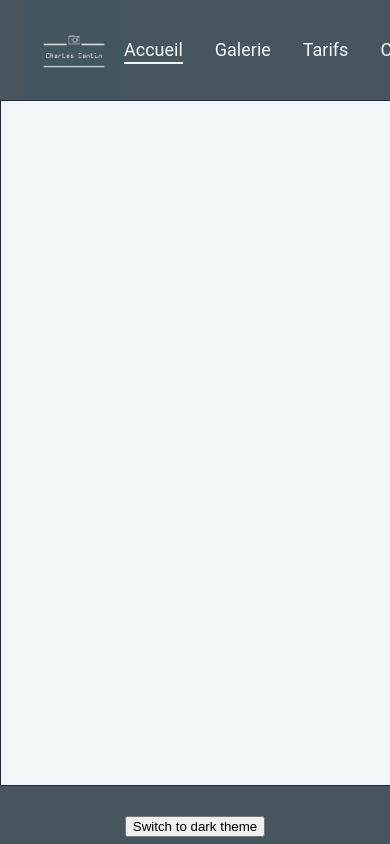
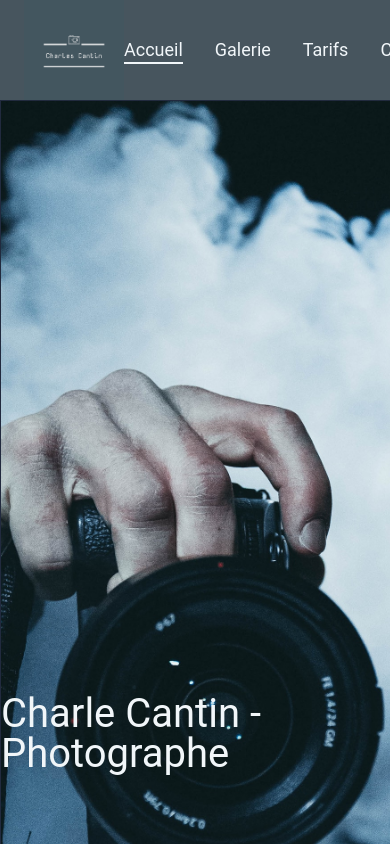
Before and after one commit to Valmirllap/charle-cantin-photography, a React (Create React App) app: page / in a window 390 px wide. Shown: the top 844 px of the page. Built offline with nearby package versions, Linux system fonts and the light colour scheme.

Commit message:
Ticket #5 - Accueil page done and responsive

```diff
--- /dev/null
+++ b/src/components/Accueil/Accueil.css
@@ -0,0 +1,25 @@
+div.picture-bg{
+  height: 150vh;
+  width: 100%;
+  background-image: url(../../Images/CharlePicture.jpg);
+  background-position: center;
+  background-size: cover;
+  background-repeat: no-repeat;
+  display: flex;
+  align-items: center;
+  justify-content: center;
+  font-size: 100px;
+  color: #F1F6F9;
+  background-color: rgba(0, 0, 0);
+
+}
+@media screen and (max-width: 1246px) {
+  div.picture-bg{
+    font-size: 80px;
+    }
+  }
+@media screen and (max-width: 998px) {
+  div.picture-bg{
+    font-size: 40px;
+  }
+}
--- a/src/components/Accueil/index.js
+++ b/src/components/Accueil/index.js
@@ -1,9 +1,10 @@
 import styled from "styled-components";
+import "./Accueil.css";
 
 export default function Accueil (){
   return(
-    <Wrapper>
-
+    <Wrapper className="picture-bg">
+     <h1 className="title">Charle Cantin - Photographe</h1>
     </Wrapper>
   )
 };
```
Also changed, not shown: src/Images/CharlePictureSmall.jpg (added).
